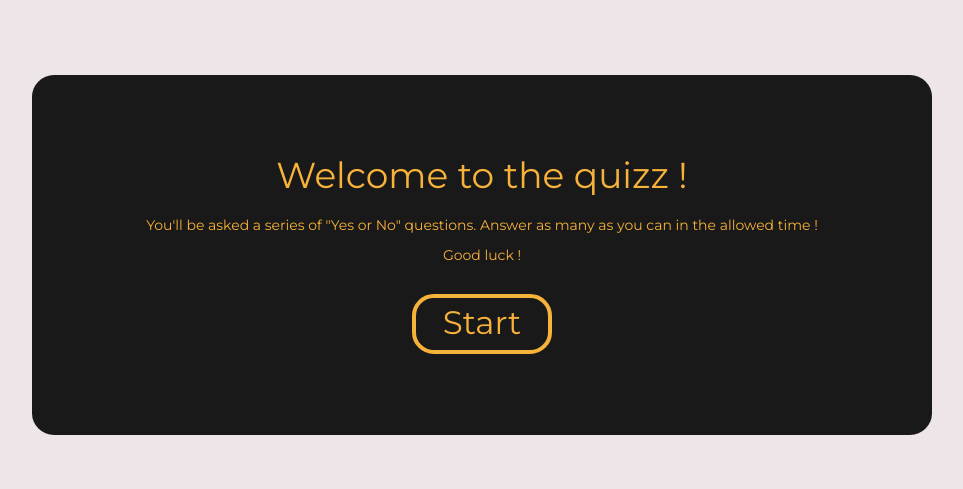
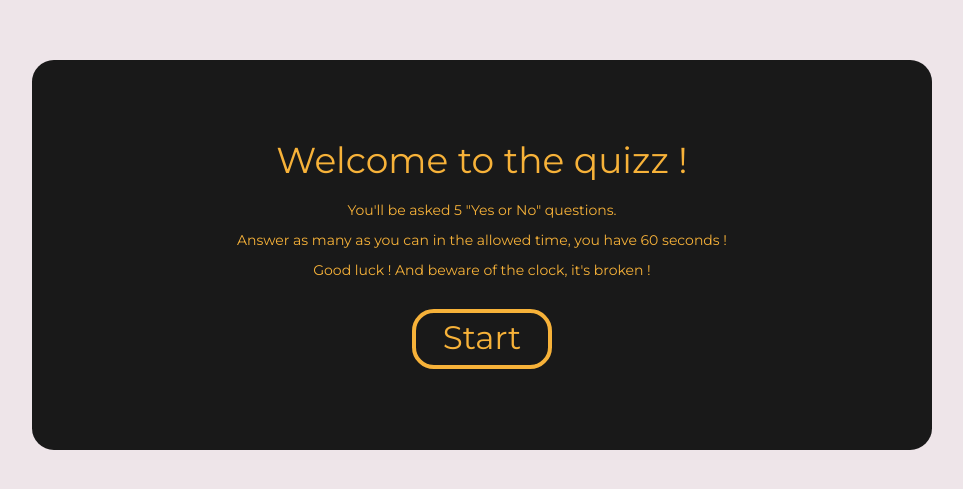
Before and after one commit to junkiesan/react-flickHouse, a React app: page / in a window 1280 px wide. Shown: the part 145-634 px from the top of the page, without its empty margins (158-1121 px from the left). Built offline with nearby package versions, Linux system fonts and the light colour scheme.

Commit message:
wording: welcome text improved

```diff
--- a/src/components/welcome.jsx
+++ b/src/components/welcome.jsx
@@ -5,9 +5,9 @@ class Welcome extends Component {
     return (
       <div>
         <h1>Welcome to the quizz !</h1>
-        <p>You'll be asked a series of "Yes or No" questions. Answer as many as you can in the allowed time ! </p>
-        {/* <button className="welcome__btn" >Start</button> */}
-        <p>Good luck !</p>
+        <p>You'll be asked 5 "Yes or No" questions.</p>
+        <p>Answer as many as you can in the allowed time, you have 60 seconds !</p>
+        <p>Good luck ! And beware of the clock, it's broken !</p>
       </div>
     );
   }
```
